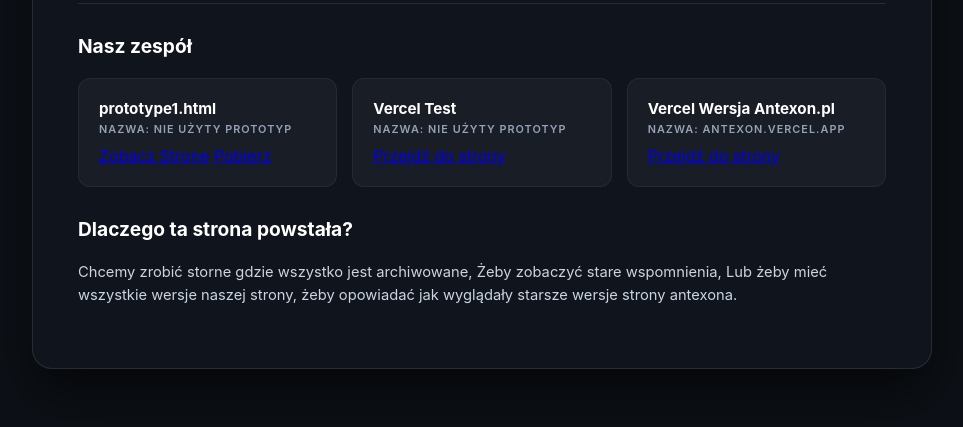
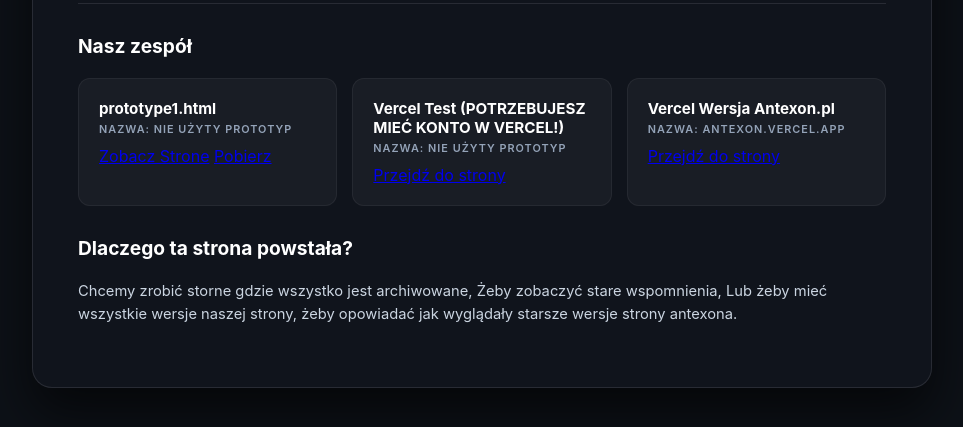
Before and after one commit to Szynszlaguy/protoszyszki, a plain HTML site: page index.html in a window 1280 px wide. Shown: the part 411-838 px from the top of the page, without its empty margins (158-1121 px from the left). Drawn offline with Linux system fonts and the light colour scheme.

Commit message:
Update card title with additional information

```diff
--- a/index.html
+++ b/index.html
@@ -211,7 +211,7 @@
             </div>
 
             <div class="card">
-                <div class="card-title">Vercel Test</div>
+                <div class="card-title">Vercel Test (POTRZEBUJESZ MIEĆ KONTO W VERCEL!)</div>
                 <div class="card-subtitle">Nazwa: Nie użyty prototyp</div>
                 <a href="https://project-cuair-p4rwjgzuo-anteamxon.vercel.app/" target="_blank" class="przycisk">Przejdź do strony</a>
 
```
